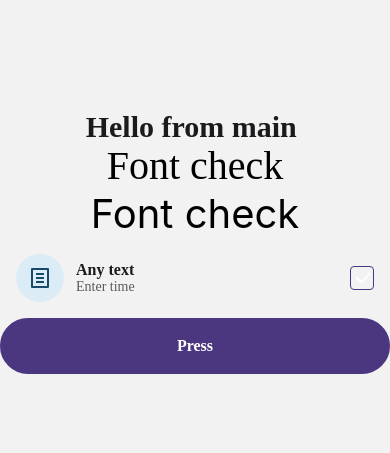
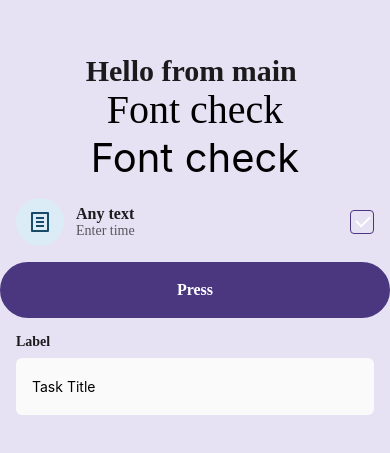
Before and after one commit to Pa30P42/todoapp, a React Native app: screen /Home in a window 390 px wide. Shown: the part 179-632 px from the top of the page. Built offline with nearby package versions, Linux system fonts and the light colour scheme; what redux-flipper would draw is missing.

Commit message:
add styled textinput component

```diff
--- a/src/components/Unknown/DesignSystem.tsx
+++ b/src/components/Unknown/DesignSystem.tsx
@@ -26,6 +26,7 @@ interface Props {
   lineHeight?: number;
   letterSpacing?: number;
   style?: TextStyle;
+  className?: string;
   weight?: WeightKeys;
   underline?: boolean;
   color?: string;
@@ -39,6 +40,7 @@ const BaseText: React.FC<Props> = ({
   lineHeight,
   letterSpacing,
   style,
+  className,
   weight = 'normal',
   underline = false,
   color = '#1B1B1D',
@@ -67,6 +69,7 @@ const BaseText: React.FC<Props> = ({
         },
         style,
       ]}
+      className={className}
       {...props}
     />
   );
--- /dev/null
+++ b/src/components/Unknown/StyledTextInput.tsx
@@ -0,0 +1,36 @@
+import React from 'react';
+import {
+  NativeSyntheticEvent,
+  TextInput,
+  TextInputChangeEventData,
+  View,
+} from 'react-native';
+import {BodySmallSB} from './DesignSystem';
+
+interface Props {
+  placeholder: string;
+  label: string;
+  value: string;
+  onTextChange: (e: NativeSyntheticEvent<TextInputChangeEventData>) => void;
+}
+
+const StyledTextInput: React.FC<Props> = ({
+  placeholder = 'Task Title',
+  label,
+  value,
+  onTextChange,
+}) => {
+  return (
+    <View>
+      <BodySmallSB className="mb-2">{label}</BodySmallSB>
+      <TextInput
+        placeholder={placeholder}
+        className="px-4 py-5 rounded-md bg-primaryWhite"
+        value={value}
+        onChange={onTextChange}
+      />
+    </View>
+  );
+};
+
+export default StyledTextInput;
--- a/src/screens/Home.tsx
+++ b/src/screens/Home.tsx
@@ -3,10 +3,11 @@ import {Text, View} from 'react-native';
 import {H1} from '../components/Unknown/DesignSystem';
 import StyledButton from '../components/Unknown/StyledButton';
 import Task from '../components/Unknown/Task';
+import StyledTextInput from '../components/Unknown/StyledTextInput';
 
 const Home = () => {
   return (
-    <View className="flex-1 justify-center items-center">
+    <View className="flex-1 bg-lightGray justify-center items-center">
       <H1>Hello from main </H1>
       <Text
         style={{
@@ -23,6 +24,9 @@ const Home = () => {
       </Text>
       <Task time="Enter time" title="Any text" />
       <StyledButton onPress={() => {}} title="Press" />
+      <View className="bg-black p-4 w-full">
+        <StyledTextInput label="Label" />
+      </View>
     </View>
   );
 };
--- a/tailwind.config.js
+++ b/tailwind.config.js
@@ -10,6 +10,8 @@ module.exports = {
     colors: {
       violet: '#4A3780',
       primaryBlack: '#1B1B1D',
+      lightGray: '#E7E2F3',
+      primaryWhite: '#fafafa',
     },
   },
   plugins: [],
```
